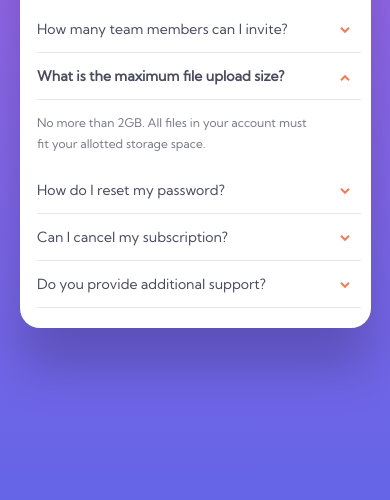
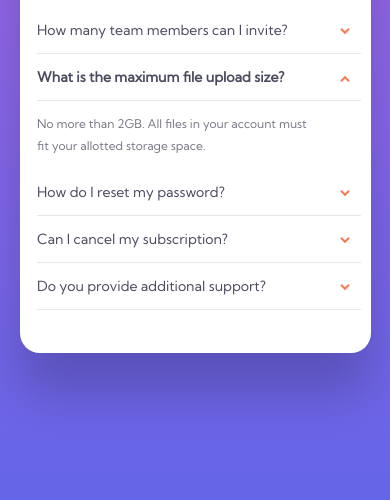
Before and after one commit to Adilsongb/FAQ-accordion-card, a plain HTML site: page index.html in a window 390 px wide. Shown: the part 344-844 px from the top of the page. Drawn offline with Linux system fonts and the light colour scheme.

Commit message:
Mobile card editing

```diff
--- a/style.css
+++ b/style.css
@@ -31,11 +31,10 @@ html, body {
     min-height: 500px;
     width: 100%;
     background-image: url(images/bg-pattern-desktop.svg);
-    background-size: 50%;
+    background-size: 95%;
+    background-position-x: -520px;
+    background-position-y: 70%;
     background-repeat: no-repeat;
-    background-position-x: -10%;
-    background-position-y: -50px;
-    background-attachment: fixed;
     box-shadow: 0 40px 50px rgb(0, 0, 0, 0.2);
 
 }
@@ -129,9 +128,9 @@ div.faq-button:hover {
 
     .card {
 
-        background-size: 65%;
-        background-position-x: -56%;
-        background-position-y: -80px;
+        background-size: 110%;
+        background-position-x: 680%;
+        background-position-y: 68%;
 
     }
 
@@ -156,7 +155,7 @@ div.faq-button:hover {
     .card {
 
         background-size: 80%;
-        background-position-x: -360px;
+        background-position-x: -185%;
         background-position-y: -50px;
 
     }
@@ -184,9 +183,9 @@ div.faq-button:hover {
     .card {
 
         display: block;
-        background-size: 50%;
+        background-size: 70%;
         background-position-x: 50%;
-        background-position-y: -40px;
+        background-position-y: -70%;
         min-height: 600px;
 
     }
@@ -241,12 +240,10 @@ div.faq-button:hover {
 
     .card {
 
-        min-height: 500px;
+        min-height: 550px;
         background-image: url(images/bg-pattern-mobile.svg);
-        background-size: 65%;
-        background-position-y: 185px;
-        background-position-x: 48%;
-
+        background-size: 70%;
+        background-position: top center;
 
     }
 
@@ -260,8 +257,9 @@ div.faq-button:hover {
     .left-container img.woman-mobile {
 
 
-        margin-right: 60px;
+        margin-right: 55px;
         margin-top: -120px;
+        margin-bottom: 50px;
 
     }
 
@@ -274,7 +272,6 @@ div.faq-button:hover {
     .card {
 
         min-height: 540px;
-        background-position-y: 170px;
 
     }
 
@@ -283,7 +280,6 @@ div.faq-button:hover {
 
         margin-right: 50px;
         margin-top: -105px;
-        margin-bottom: 50px;
 
     }
 
@@ -295,8 +291,7 @@ div.faq-button:hover {
 
     .card {
 
-        min-height: 580px;
-        background-position-y: 150px;
+        min-height: 550px;
 
     }
 
@@ -305,7 +300,7 @@ div.faq-button:hover {
 
         margin-right: 45px;
         margin-top: -90px;
-        margin-bottom: 50px;
+        margin-bottom: 30px;
 
     }
 
```
